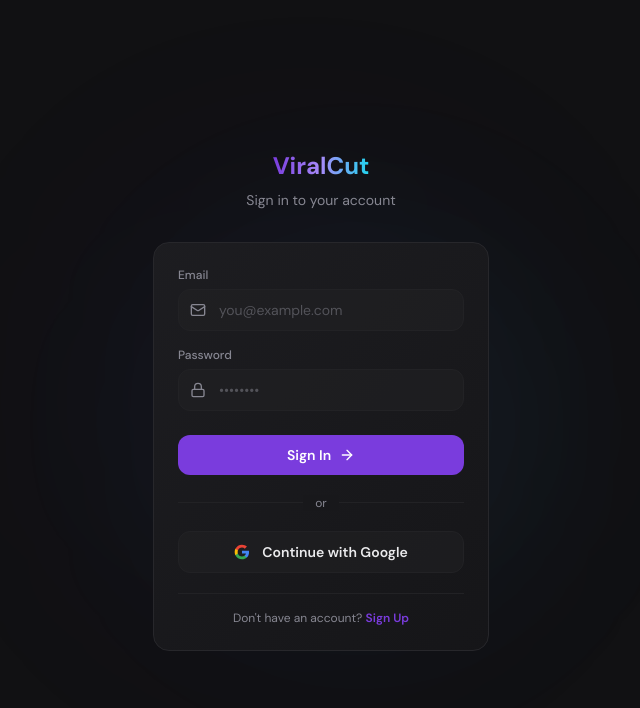
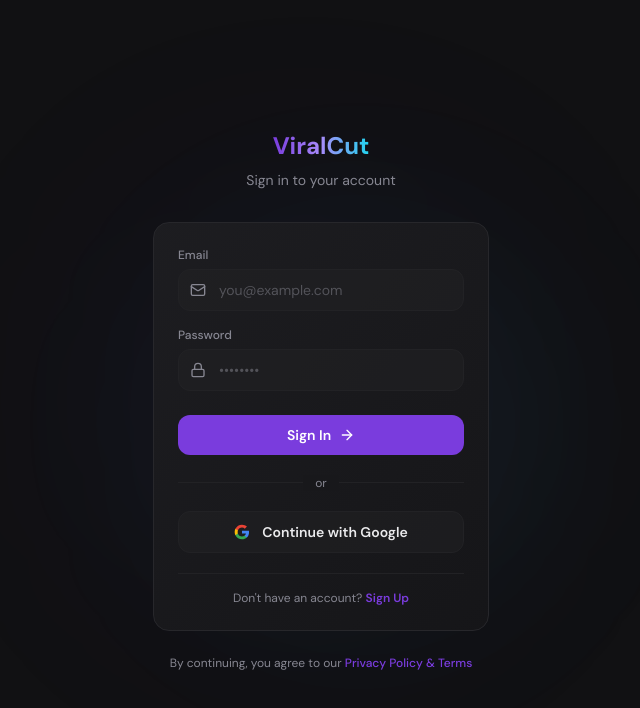
Before and after one commit to preethikalali25/ViralCut, a React (Vite) app: page /login in a window 1280 px wide. Shown: the top 708 px of the page, without its empty margins (319-959 px from the left). Built offline with nearby package versions, Linux system fonts and the light colour scheme.

Commit message:
Add policy link to login page

```diff
--- a/src/pages/Login.tsx
+++ b/src/pages/Login.tsx
@@ -1,5 +1,5 @@
 import { useState } from "react";
-import { useNavigate } from "react-router-dom";
+import { useNavigate, Link } from "react-router-dom";
 import { motion } from "framer-motion";
 import { Mail, Lock, Loader2, ArrowRight, KeyRound } from "lucide-react";
 import { cn } from "@/lib/utils";
@@ -379,6 +379,11 @@
             </div>
           )}
         </div>
+
+        <p className="mt-6 text-center text-xs text-muted-foreground">
+          By continuing, you agree to our{" "}
+          <Link to="/policy" className="font-medium text-primary hover:text-primary/80 transition-colors">Privacy Policy & Terms</Link>
+        </p>
       </motion.div>
     </div>
   );
```
